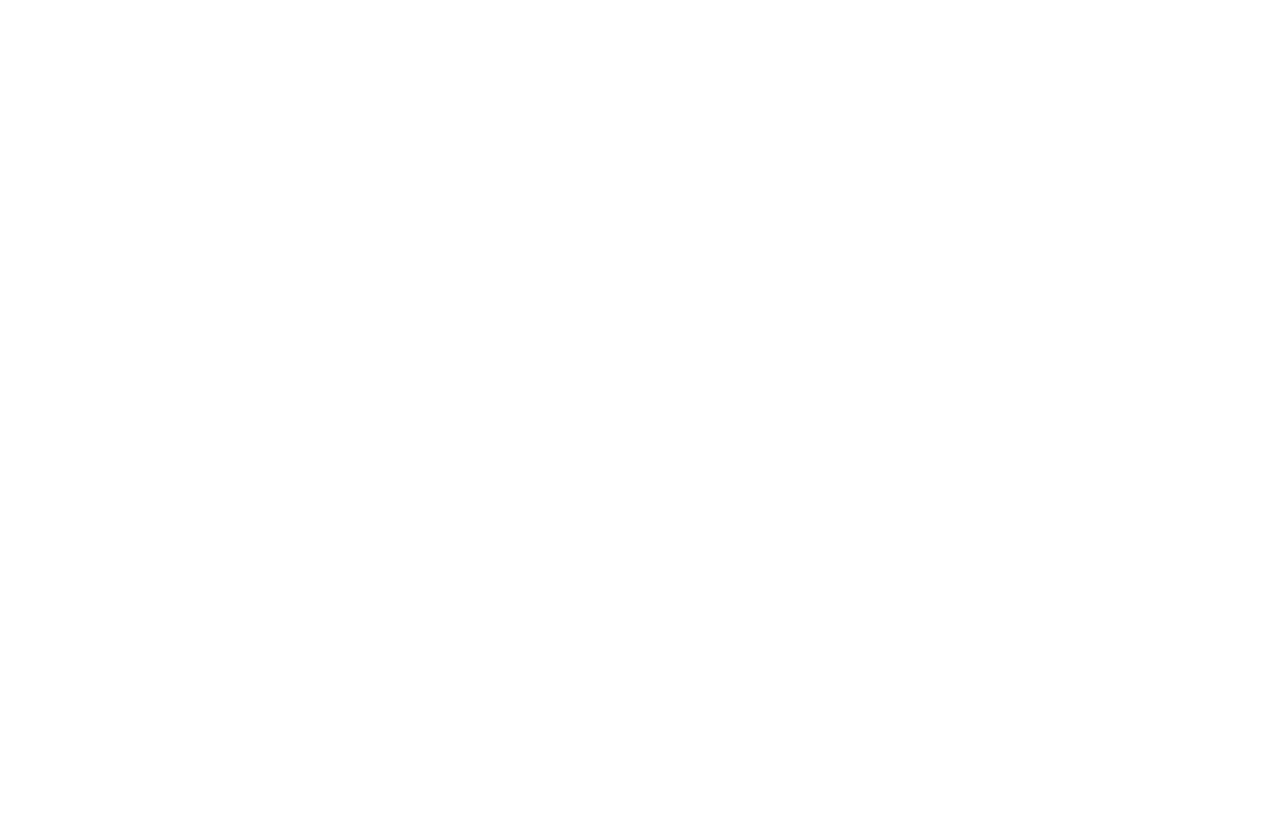
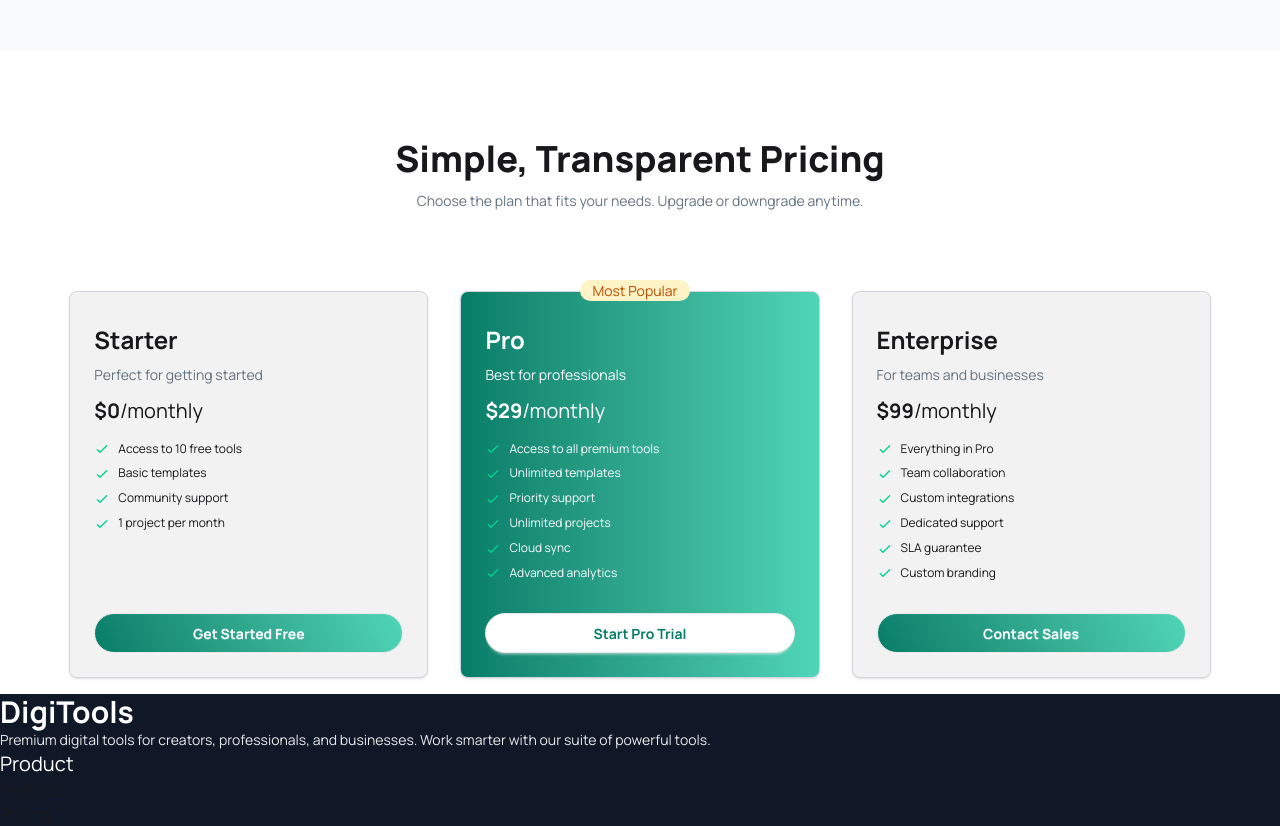
Before and after one commit to akashsarker99/A6-digitool-project, a React (Vite) app: page / in a window 1280 px wide. Shown: the part 2403-3229 px from the top of the page. Before the commit the page ends 2402 px from the top, so only its background shows below. Built offline with nearby package versions, Linux system fonts and the light colour scheme.

Commit message:
pricing section done

```diff
--- /dev/null
+++ b/public/pricingData.json
@@ -0,0 +1,54 @@
+[
+  {
+    "id": 1,
+    "name": "Starter",
+    "description": "Perfect for getting started",
+    "price": 0,
+    "period": "monthly",
+    "tag": "",
+    "tagType": "",
+    "features": [
+      "Access to 10 free tools",
+      "Basic templates",
+      "Community support",
+      "1 project per month"
+    ],
+    "buttonText": "Get Started Free"
+  },
+  {
+    "id": 2,
+    "name": "Pro",
+    "description": "Best for professionals",
+    "price": 29,
+    "period": "monthly",
+    "tag": "Most Popular",
+    "tagType": "popular",
+    "features": [
+      "Access to all premium tools",
+      "Unlimited templates",
+      "Priority support",
+      "Unlimited projects",
+      "Cloud sync",
+      "Advanced analytics"
+    ],
+    "buttonText": "Start Pro Trial"
+  },
+  {
+    "id": 3,
+    "name": "Enterprise",
+    "description": "For teams and businesses",
+    "price": 99,
+    "period": "monthly",
+    "tag": "",
+    "tagType": "",
+    "features": [
+      "Everything in Pro",
+      "Team collaboration",
+      "Custom integrations",
+      "Dedicated support",
+      "SLA guarantee",
+      "Custom branding"
+    ],
+    "buttonText": "Contact Sales"
+  }
+]
--- a/src/App.jsx
+++ b/src/App.jsx
@@ -1,14 +1,21 @@
 
+import { Suspense } from 'react'
 import './App.css'
 import Banner from './components/banner/Banner'
 import Cardtools from './components/cardtools/Cardtools'
 import Navbar from './components/navbar/Navbar'
+import Pricing from './components/pricingCards/Pricing'
 import Stats from './components/stats/Stats'
 import StepCards from './components/stepcard/StepCards'
+import Footer from './components/footer/Footer'
 
+const priceCard = async () =>{
+    const res = await fetch('/pricingData.json')
+    return res.json();
+}
 
 function App() {
-
+const response = priceCard();
   return (
     <>
       <Navbar></Navbar>
@@ -17,6 +24,12 @@
        <Cardtools></Cardtools>
        <StepCards></StepCards>
 
+       <Suspense fallback={<div className='text-center'><span className="loading loading-spinner loading-xl"></span></div>}>
+       <Pricing response={response}></Pricing>
+
+       </Suspense>
+
+       <Footer></Footer>
     </>
   )
 }
--- /dev/null
+++ b/src/components/footer/Footer.jsx
@@ -0,0 +1,26 @@
+import React from 'react';
+
+const Footer = () => {
+    return (
+        <div>
+            <footer className='bg-[#101727]'>
+                <div>
+                    <h2 className='text-white sm:text-3xl font-bold'>DigiTools</h2>
+                    <p className='text-white text-sm opacity-90'>Premium digital tools for creators, professionals, and businesses. Work smarter with our suite of powerful tools.</p>
+                </div>
+                <div>
+                    <div><h2 className='text-xl text-white'>Product</h2>
+                     <ul>
+                        <li>Features</li>
+                        <li>Pricing</li>
+                        <li></li>
+                     </ul>
+                    </div>
+                </div>
+                <div></div>
+            </footer>
+        </div>
+    );
+};
+
+export default Footer;
--- /dev/null
+++ b/src/components/pricingCards/Pricing.jsx
@@ -0,0 +1,25 @@
+import React, { use } from 'react';
+import PricingCard from './PricingCard';
+
+const Pricing = ({response}) => {
+
+    const pricingCard = use(response);
+    console.log(pricingCard)
+    return (
+        <div>
+             <div className='container mx-auto mt-14 sm:py-8 text-center px-7'>
+                <h2 className='text-2xl sm:text-3xl md:text-4xl font-extrabold mb-3'>Simple, Transparent Pricing</h2>
+                <p className='text-[#627382] text-sm'>Choose the plan that fits your needs. Upgrade or downgrade anytime.</p>
+
+
+                </div>
+                <div className='grid grid-cols-1 sm:grid-cols-2 md:grid-cols-3 items-stretch container lg:w-11/12 mx-auto justify-center gap-8 mt-8 p-4'>
+                    {
+                        pricingCard.map(card => <PricingCard key={card.id} card={card}></PricingCard>)
+                    }
+                </div>
+        </div>
+    );
+};
+
+export default Pricing;
--- /dev/null
+++ b/src/components/pricingCards/PricingCard.jsx
@@ -0,0 +1,56 @@
+import React from 'react';
+
+const PricingCard = ({card}) => {
+
+    return (
+        <div>
+            <div className={`card ${card.tagType === 'popular' ? 'bg-linear-to-r from-[#067D68] to-[#50D5B7] text-white': 'bg-[#F2F2F2]'} border shadow border-gray-300 h-full flex flex-col relative`}>
+              <div className="card-body">
+                <div>
+                  <span className={`
+                    ${card.tagType ==="popular" && "bg-[#FEF3C6] px-3 rounded-full text-[#BB4D00]"}
+                 absolute -top-3 left-1/3 `}>
+                   {card.tag}
+                  </span>
+                </div>
+                <div className="flex flex-col space-y-3">
+                  <h2 className="text-2xl font-bold mb-2">{card.name}</h2>
+                  <p className={`${card.tagType === "popular" || "text-[#627382]"}`}>{card.description}</p>
+                  <span className="text-xl"><span className="font-bold">${card.price}</span>/{card.period}</span>
+                </div>
+                <ul className="mt-2 flex flex-col gap-2 text-xs">
+                    {
+                        card.features.map((feature,ind) =>  <li key={ind}>
+                    <svg
+                      xmlns="http://www.w3.org/2000/svg"
+                      className="size-4 me-2 inline-block text-success"
+                      fill="none"
+                      viewBox="0 0 24 24"
+                      stroke="currentColor"
+                    >
+                      <path
+                        strokeLinecap="round"
+                        strokeLinejoin="round"
+                        strokeWidth="2"
+                        d="M5 13l4 4L19 7"
+                      />
+                    </svg>
+                    <span>{feature}</span>
+                  </li> )
+                    }
+
+
+                </ul>
+                <div className="mt-auto pt-6">
+                  <button className={`btn btn-block font-bold ${card.tagType === "popular"? 'bg-white text-[#067D68]' : 'bg-linear-65 from-[#067D68] to-[#50D5B7] text-white'}  rounded-full transition-all ease-in-out duration-400 hover:scale-105`}>
+                   {card.buttonText}
+                  </button>
+                </div>
+              </div>
+            </div>
+          </div>
+
+    );
+};
+
+export default PricingCard;
--- a/src/components/stepcard/StepCards.jsx
+++ b/src/components/stepcard/StepCards.jsx
@@ -5,7 +5,7 @@
 const StepCards = () => {
     return (
         <div>
-            <div className='bg-[#F9FAFC] container mx-auto mt-14 pt-13 text-center px-7'>
+            <div className='bg-[#F9FAFC] container mx-auto mt-14 py-13 text-center px-7'>
                 <h2 className='text-lg sm:text-3xl md:text-4xl font-extrabold mb-3'>Get Started in 3 Steps</h2>
                 <p className='text-[#627382]'>Start using premium digital tools in minutes, not hours.</p>
 
@@ -20,7 +20,7 @@
                     </div>
 
                     <div className='border border-gray-300 flex flex-col items-center py-20 space-y-3 rounded-2xl relative bg-white px-6'>
-                        <span className='h-10 w-10 flex items-center justify-center font-bold bg-linear-to-r from-[#067D68] to-[#50D5B7] rounded-full text-white absolute right-5 top-5'>01</span>
+                        <span className='h-10 w-10 flex items-center justify-center font-bold bg-linear-to-r from-[#067D68] to-[#50D5B7] rounded-full text-white absolute right-5 top-5'>02</span>
                         <div className='bg-[#dbfff7] h-20 w-20 rounded-full flex justify-center items-center p-4'>
                            <img src={Product} alt="" />
                         </div>
@@ -29,7 +29,7 @@
                     </div>
 
                     <div className='border border-gray-300 flex flex-col items-center py-20 space-y-3 rounded-2xl relative bg-white px-6'>
-                        <span className='h-10 w-10 flex items-center justify-center font-bold bg-linear-to-r from-[#067D68] to-[#50D5B7] rounded-full text-white absolute right-5 top-5'>01</span>
+                        <span className='h-10 w-10 flex items-center justify-center font-bold bg-linear-to-r from-[#067D68] to-[#50D5B7] rounded-full text-white absolute right-5 top-5'>03</span>
                         <div className='bg-[#dbfff7] h-20 w-20 rounded-full flex justify-center items-center p-4'>
                            <img src={Rocket} alt="" />
                         </div>
```
